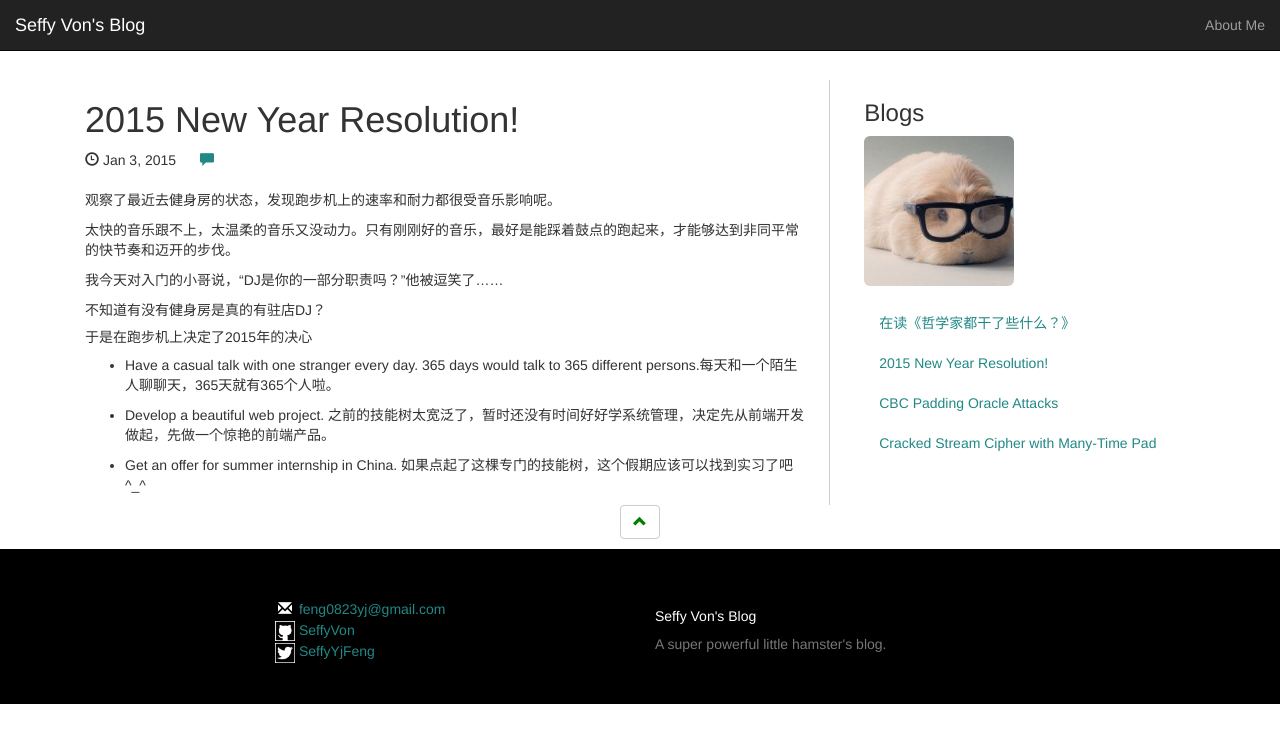
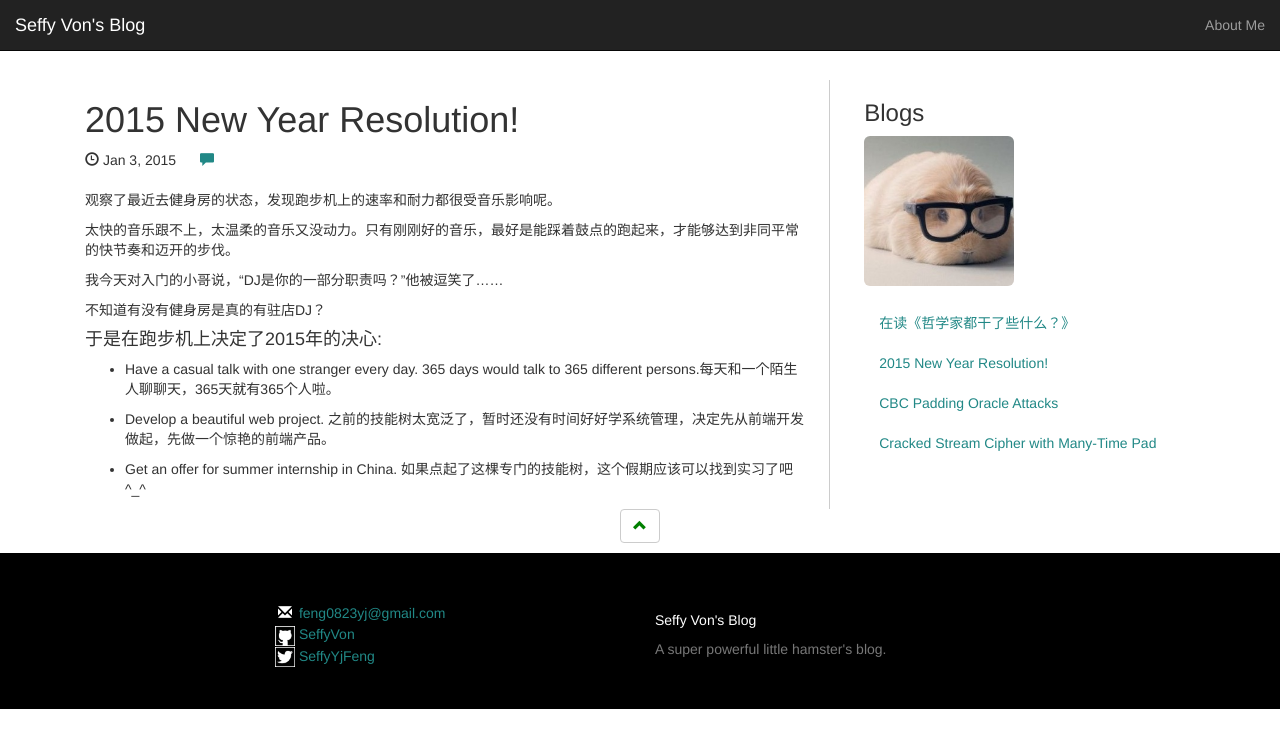
Before and after one commit to SeffyVon/SeffyVon.github.io, a Jekyll site: the page built from _posts/2015-01-02-2015-New-Year-Resolution.md, in a window 1280 px wide. Shown: the top 748 px of the page. Built offline with Jekyll 4.4.1, drawn with Linux system fonts in a browser that asks for light colours; nearby versions of some CDN libraries; comment, search, counter and statistics services are not loaded.

```diff
--- a/_posts/2015-01-02-2015-New-Year-Resolution.md
+++ b/_posts/2015-01-02-2015-New-Year-Resolution.md
@@ -13,7 +13,7 @@ categories: Diary
 
 不知道有没有健身房是真的有驻店DJ？
 
-##### 于是在跑步机上决定了2015年的决心
+####于是在跑步机上决定了2015年的决心:
 
 * Have a casual talk with one stranger every day. 365 days would talk to 365 different persons.每天和一个陌生人聊聊天，365天就有365个人啦。
 
```
